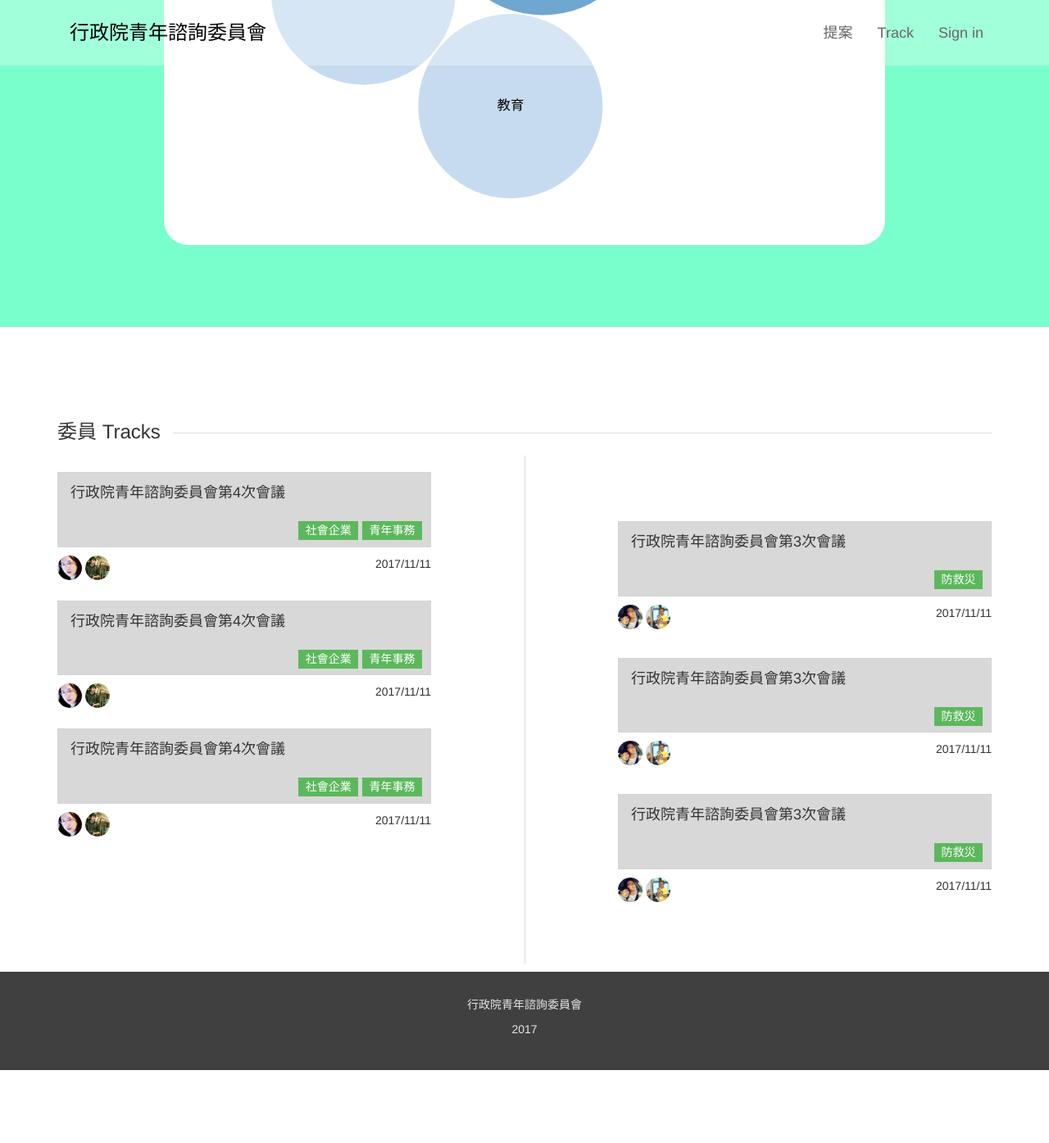
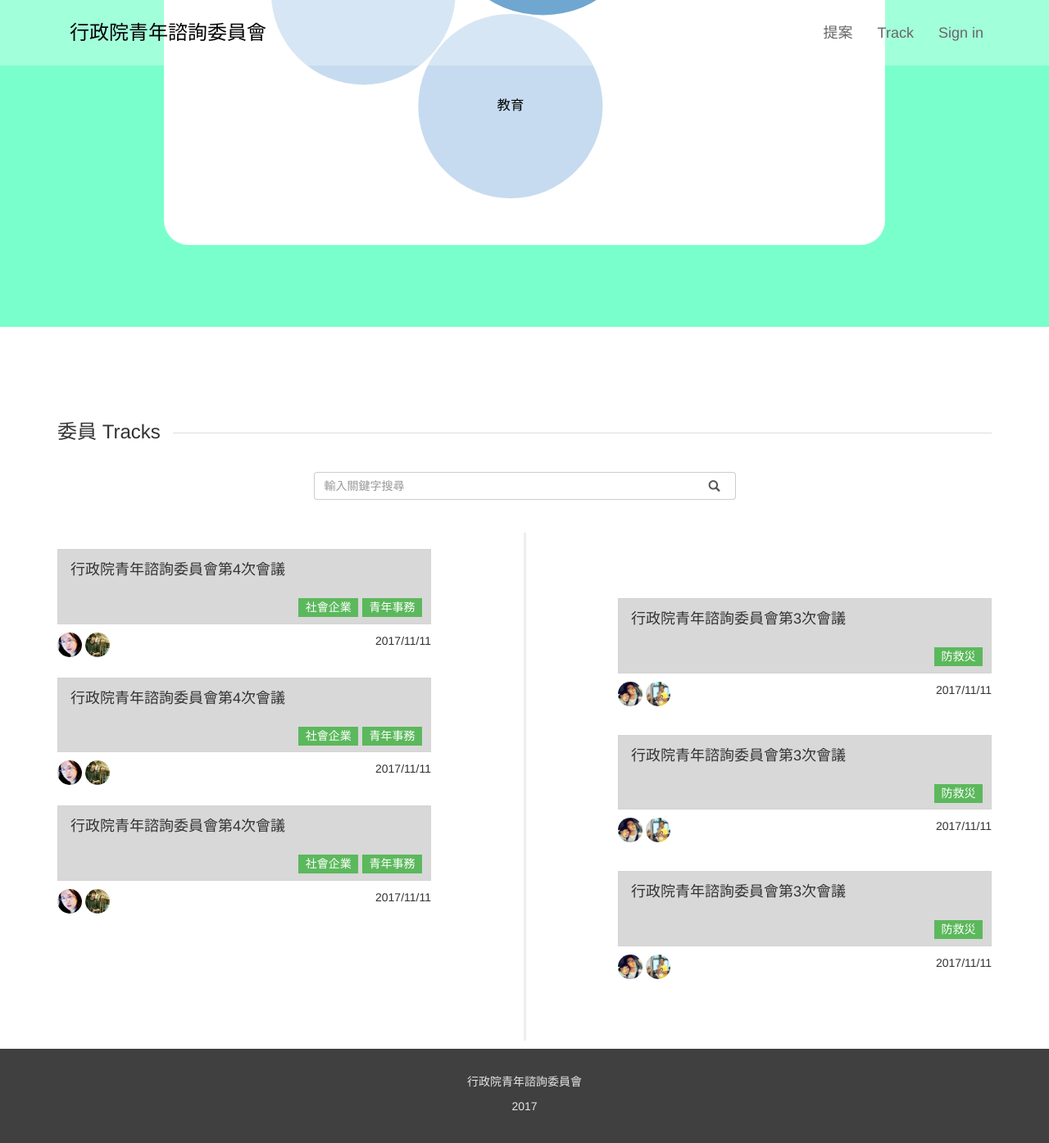
Before and after one commit to mark19891107/youth-concil, a Jekyll site: the page built from pages/track.md, in a window 1280 px wide and 1400 px high, scrolled down 772 px. Shown: the top 1395 px of the window at 82% size. Built offline with Jekyll 4.4.1, drawn with Linux system fonts in a browser that asks for light colours; nearby versions of some CDN libraries; before the commit the page ends 2078 px from its top, so only the background shows below that.

Commit message:
add track search bar

```diff
--- a/_includes/user/track.html
+++ b/_includes/user/track.html
@@ -3,9 +3,28 @@
         <h4 class="headline">
             <span>委員 Tracks</span>
         </h4>
+    </div>
+    <div class="row">
+        <div class="container">
+            <div class="row">
+                <div class="col-sm-6 col-sm-offset-3">
+                    <div id="imaginary_container">
+                        <div class="input-group stylish-input-group">
+                            <input type="text" class="form-control"  placeholder="輸入關鍵字搜尋" >
+                            <span class="input-group-addon">
+                                <button type="submit">
+                                    <span class="glyphicon glyphicon-search"></span>
+                                </button>
+                            </span>
+                        </div>
+                    </div>
+                </div>
+            </div>
+        </div>
+    </div>
+    <div class="row">
         <div class="col-md-12">
             <ul class="timeline">
-
                 <li>
                     <div class="timeline-panel">
                         <div class="timeline-body">
--- a/css/user/track.scss
+++ b/css/user/track.scss
@@ -1,6 +1,21 @@
 ---
 ---
 #track {
+    #imaginary_container{
+        margin:20px 20px 40px 20px;
+    }
+    .stylish-input-group .input-group-addon{
+        background: white !important;
+    }
+    .stylish-input-group .form-control{
+        border-right:0;
+        box-shadow:0 0 0;
+        border-color:#ccc;
+    }
+    .stylish-input-group button{
+        border:0;
+        background:transparent;
+    }
     h4 {
         margin: 15px;
     }
```
